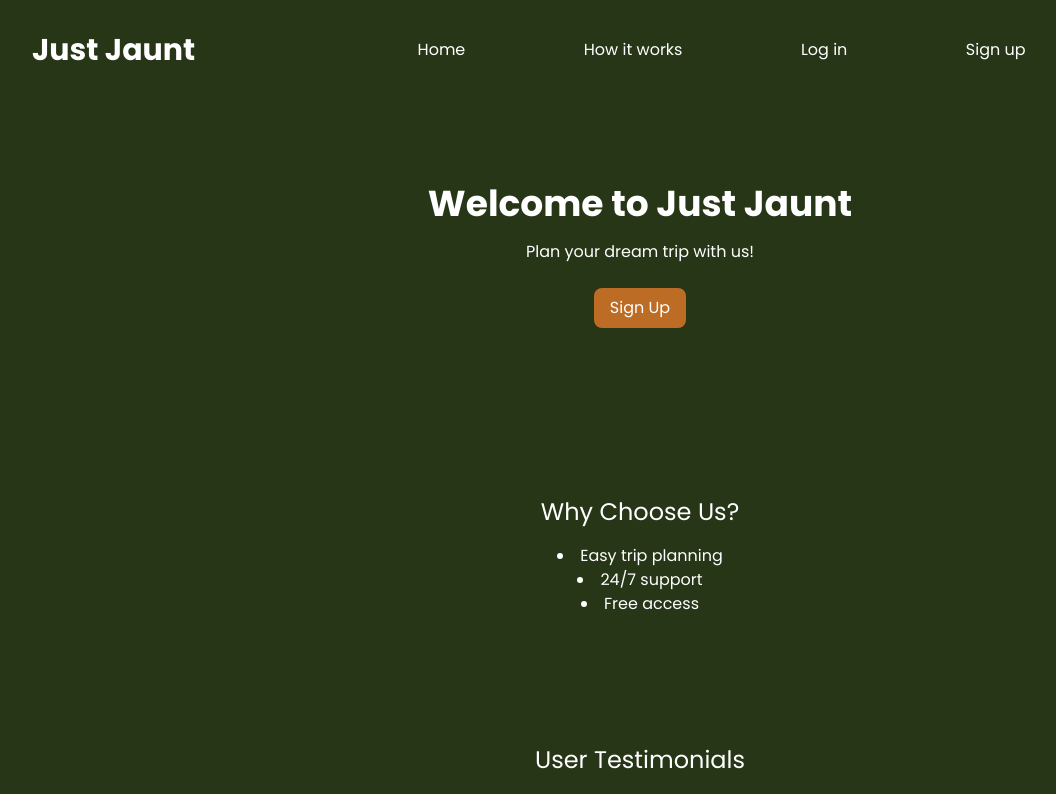
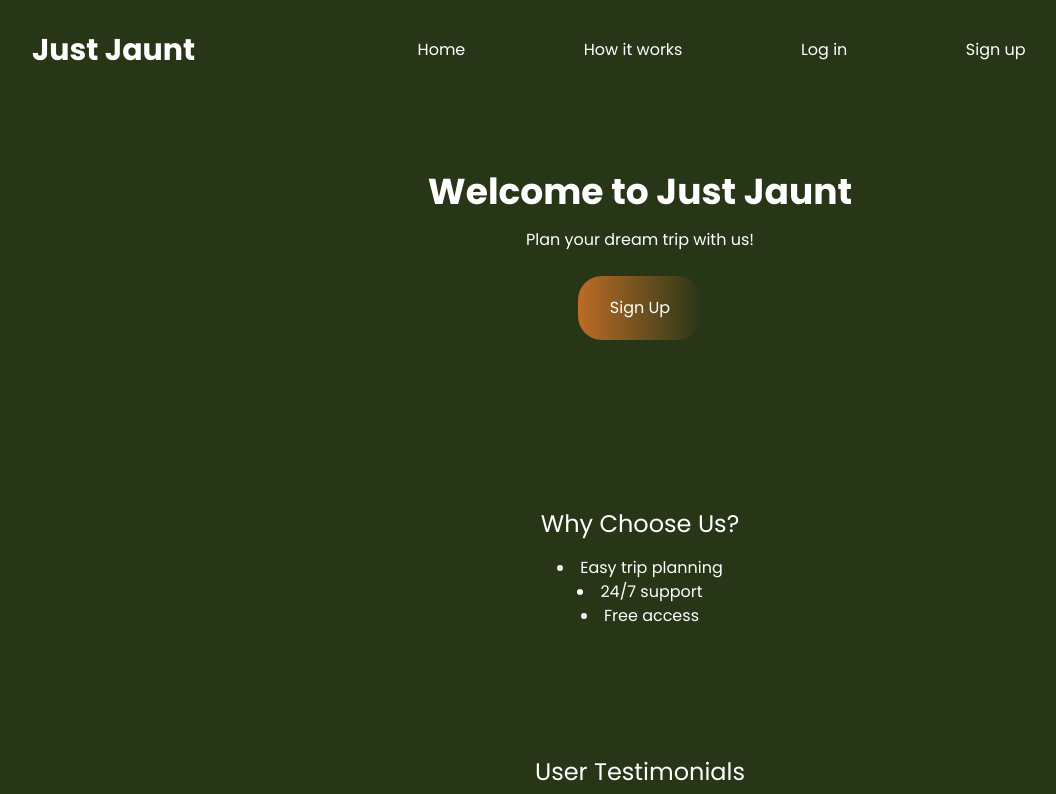
Before and after one commit to PWidla/JustJaunt, a React (Vite) app in the folder Client/: page / in a window 1280 px wide. Shown: the top 794 px of the page, without its empty margins (0-1056 px from the left). Built offline with nearby package versions, Linux system fonts and the light colour scheme.

Commit message:
button styling change

```diff
--- a/Client/src/components/Layout/LandingPage/LandingPage.tsx
+++ b/Client/src/components/Layout/LandingPage/LandingPage.tsx
@@ -11,7 +11,7 @@ const LandingPage = () => {
         {!isLoggedIn && (
           <>
             <button
-              className="mt-6 px-4 py-2 bg-dark-brown text-white hover:bg-white hover:text-yellow-700 rounded-lg"
+              className="mt-6 px-8 py-5 bg-gradient-to-r from-dark-brown to-light-orange text-white hover:bg-white hover:text-dark-green rounded-3xl"
               onClick={signup}
             >
               Sign Up
```
